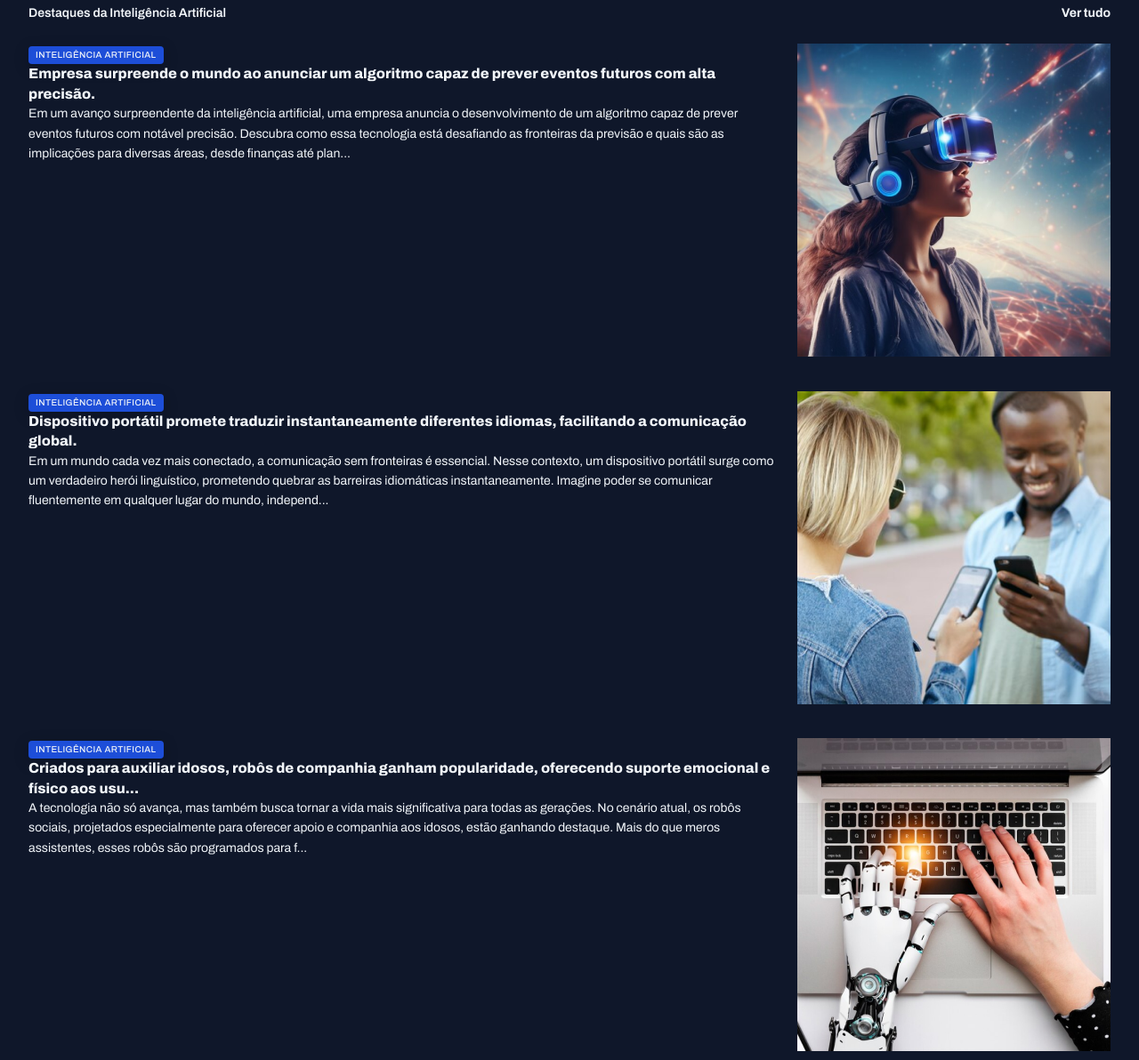
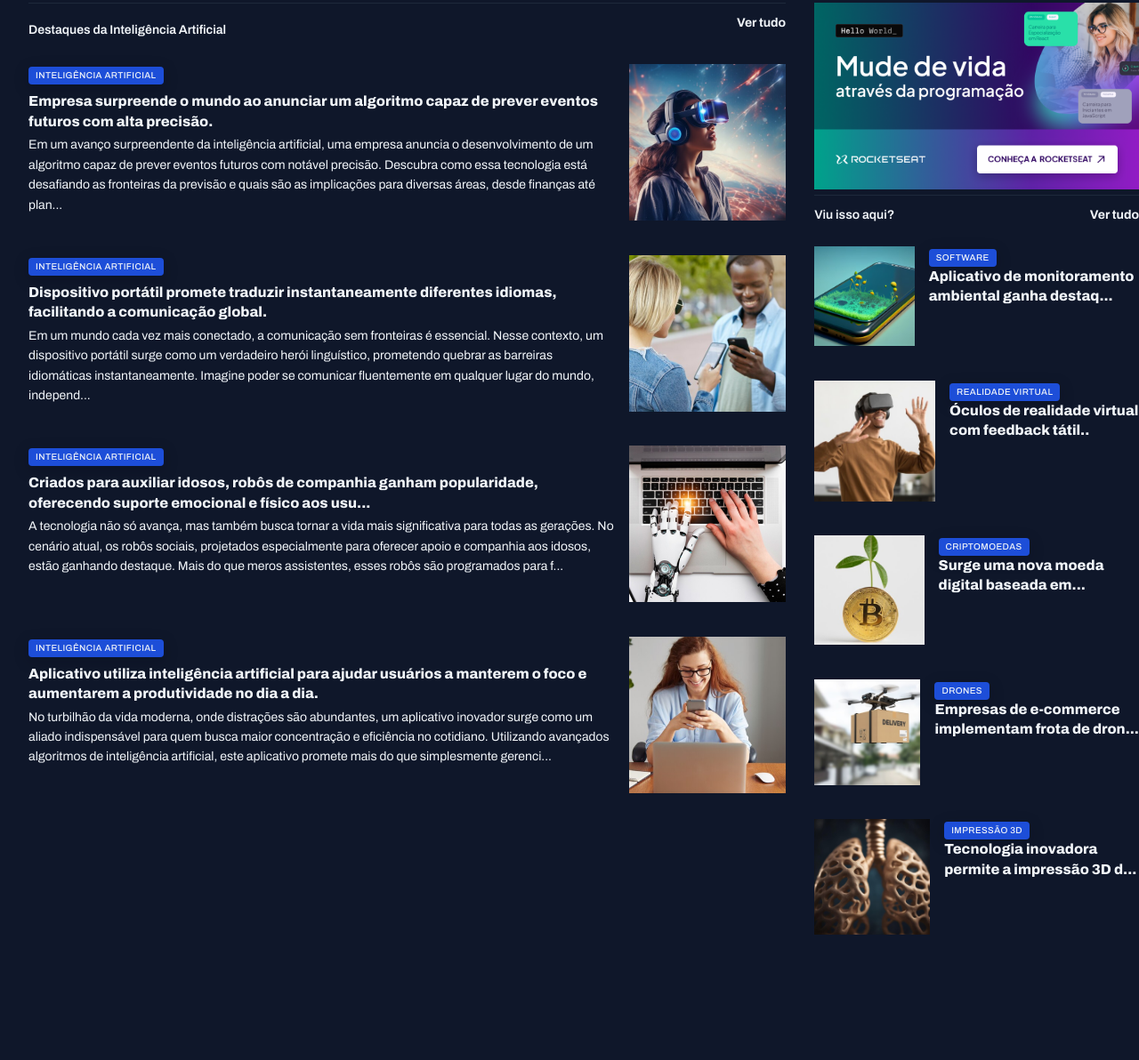
Before and after one commit to vini090608/Portal-de-noticias, a plain HTML site: page Index.html in a window 1280 px wide. Shown: the part 1084-2276 px from the top of the page at 89% size. After the commit the page ends 2182 px from the top, so only its background shows below. Drawn offline with Linux system fonts and the light colour scheme; a web font is replaced by a local one.

Commit message:
Finalizing

```diff
--- a/Index.html
+++ b/Index.html
@@ -196,6 +196,7 @@
         </div>
       </section>
 
+      <aside>
         <section id="ads">
           <img src="assets/Ads.png" alt="">
         </section>
@@ -217,7 +218,7 @@
               <div>
                 <span class="content-tag">Software</span>
                 <h3 class="text-xl">
-                Aplicativo de monitoramento ambiental ganha destaque, incentivando práticas ecológicas e pro...
+                  Aplicativo de monitoramento ambiental ganha destaq...
                 </h3>
               </div>
             </article>
@@ -228,7 +229,7 @@
               <div>
                 <span class="content-tag">Realidade Virtual</span>
                 <h3 class="text-xl">
-                Óculos de realidade virtual com feedback tátil proporcionam uma experiência sensorial complet...
+                  Óculos de realidade virtual com feedback tátil..
                 </h3>
               </div>
             </article>
@@ -239,7 +240,7 @@
               <div>
                 <span class="content-tag">Criptomoedas</span>
                 <h3 class="text-xl">
-                Surge uma nova moeda digital baseada em tecnologias sustentáveis, buscando minimizar o i...
+                  Surge uma nova moeda digital baseada em...
                 </h3>
               </div>
             </article>
@@ -250,7 +251,7 @@
               <div>
                 <span class="content-tag">Drones</span>
                 <h3 class="text-xl">
-                Empresas de e-commerce implementam frota de drones para entregas rápidas, transformando o ce...
+                  Empresas de e-commerce implementam frota de dron...
                 </h3>
               </div>
             </article>
@@ -261,14 +262,14 @@
               <div>
                 <span class="content-tag">Impressão 3D</span>
                 <h3 class="text-xl">
-                Tecnologia inovadora permite a impressão 3D de órgãos humanos, revolucionando a medicina e a li...
+                  Tecnologia inovadora permite a impressão 3D d...
                 </h3>
               </div>
             </article>
           </div>
 
         </section>
-
+      </aside>
     </main>
   </body>
 </html>
--- a/styles/global.css
+++ b/styles/global.css
@@ -56,8 +56,16 @@ img{
 }
 
 main{
-    margin-top: 40px;
-    gap: 80px;
+    margin-block: 40px;
+    row-gap: 80px;
+    column-gap: 32px;
+
+    grid-template-columns: 70% 30%;
+
+    grid-template-areas:
+    "featured featured"
+    "weekly weekly"
+    "ai aside";
 }
 
 .content-tag{
--- a/styles/sections.css
+++ b/styles/sections.css
@@ -23,6 +23,7 @@ section header{
 
 
 #featured{
+    grid-area: featured;
     img{
         height: 100%;
         object-fit: cover;
@@ -58,6 +59,7 @@ section header{
 }
 
 #weekly{
+    grid-area: weekly;
     &>div{
         grid-template-columns: repeat(4, 292px);
     }
@@ -82,3 +84,21 @@ section header{
         font-weight: 800;
     }
 }
+
+#ai{
+    grid-area: ai;
+    img{
+        width: 176px;
+        aspect-ratio: 1/1;
+        object-fit: cover;
+    }
+
+    h3{
+        margin-block: 8px 4px;
+
+    }
+}
+
+aside{
+    grid-area: aside;
+}
```
Lines whose indentation alone changed are shown as unchanged.
